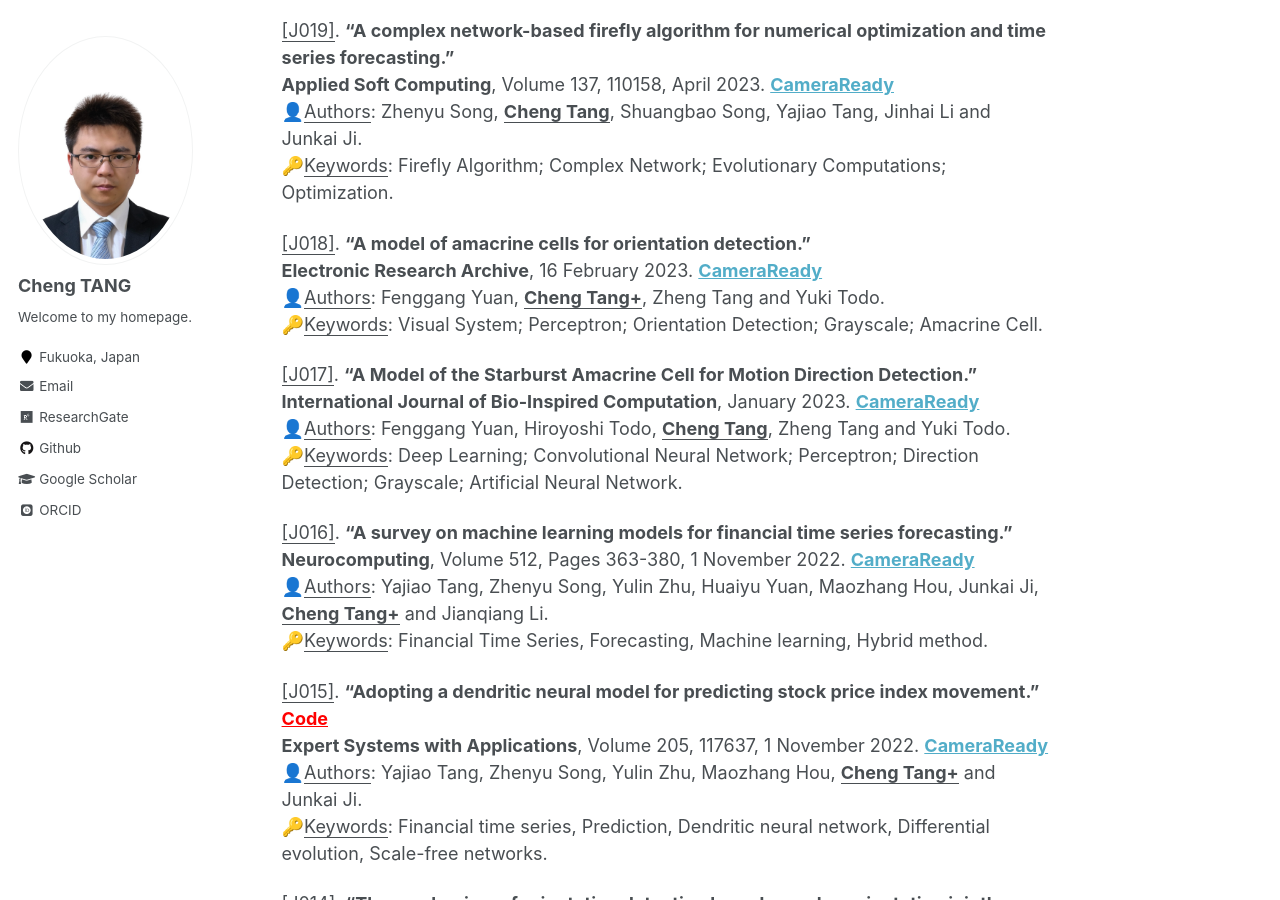
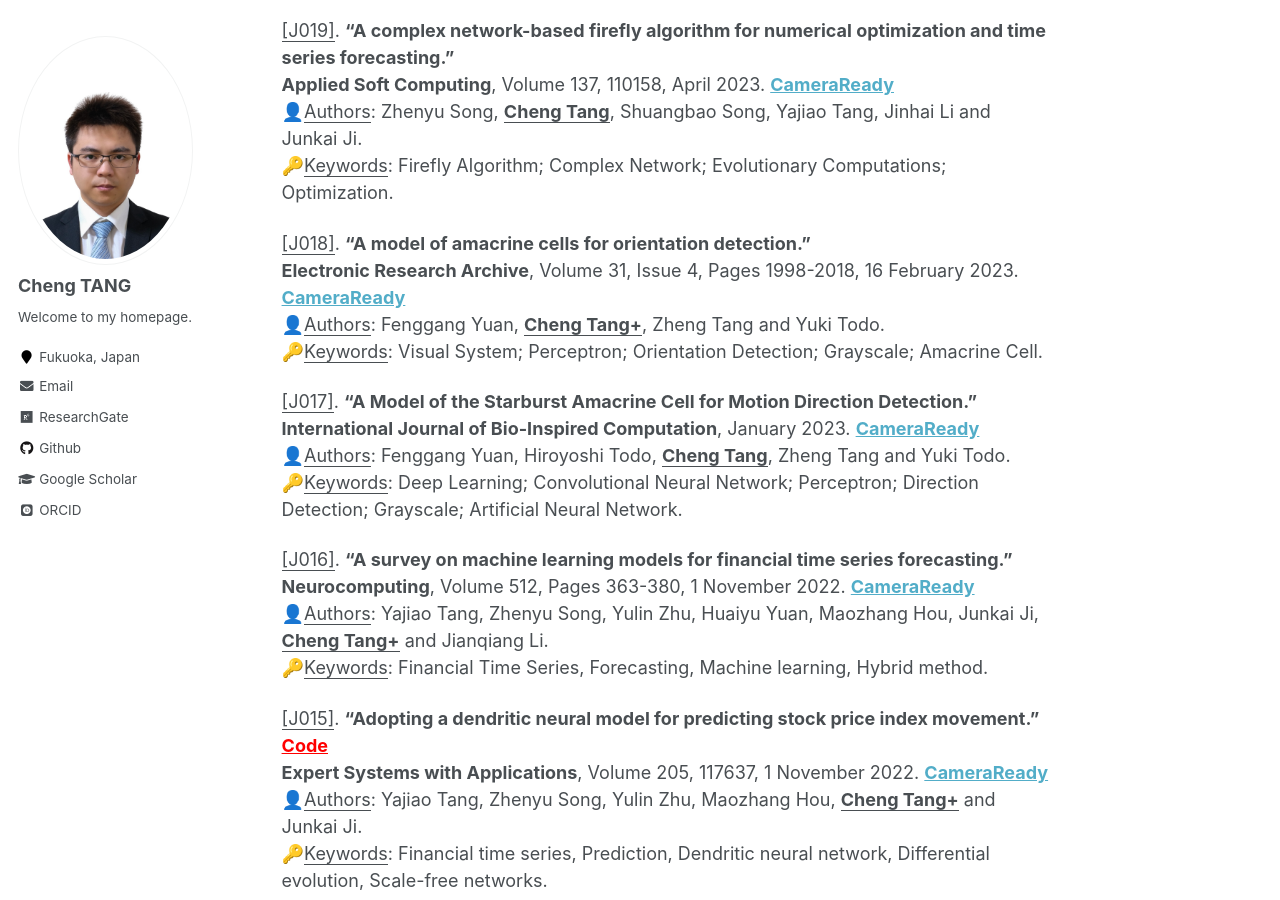
Before and after one commit to ChengTANG-AI/chengtang-ai.github.io, a Jekyll site: the page built from _pages/JournalPublications.md, in a window 1280 px wide and 900 px high, scrolled down 1014 px. Built offline with Jekyll 4.4.1, drawn with Linux system fonts in a browser that asks for light colours; some web fonts are replaced.

Commit message:
Update JournalPublications.md

```diff
--- a/_pages/JournalPublications.md
+++ b/_pages/JournalPublications.md
@@ -37,7 +37,7 @@ Journal Articles
 🔑<u>Keywords</u>: Firefly Algorithm; Complex Network; Evolutionary Computations; Optimization.
 
 <u>[J018]</u>. **"A model of amacrine cells for orientation detection."**
-**Electronic Research Archive**, 16 February 2023. **[CameraReady](https://doi.org/10.3934/era.2023103)**
+**Electronic Research Archive**, Volume 31, Issue 4, Pages 1998-2018, 16 February 2023. **[CameraReady](https://doi.org/10.3934/era.2023103)**
 👤<u>Authors</u>: Fenggang Yuan, **<u>Cheng Tang+</u>**, Zheng Tang and Yuki Todo.
 🔑<u>Keywords</u>: Visual System; Perceptron; Orientation Detection; Grayscale; Amacrine Cell.
 
```
